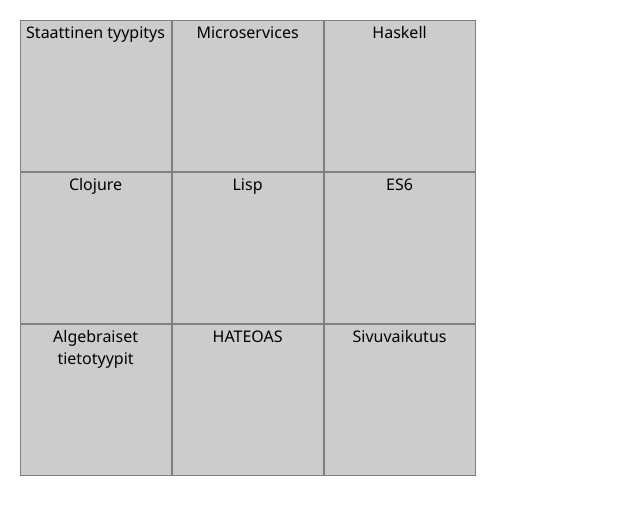
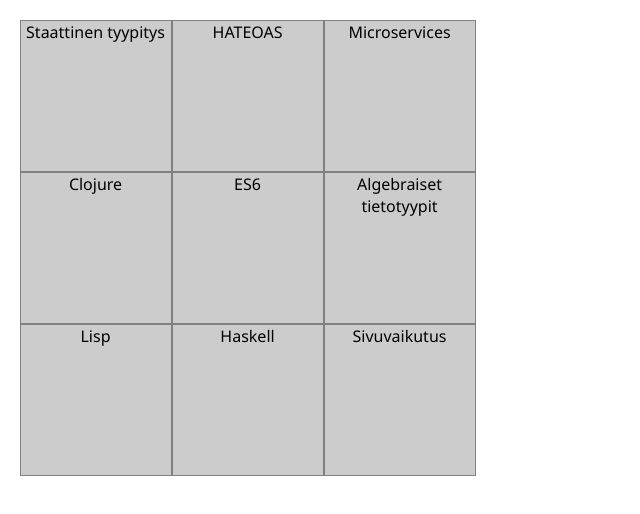
Before and after one commit to teelahti/trollibingo, a plain HTML site: page index.html in a window 1280 px wide. Shown: the whole page, without its empty margins (0-640 px from the left). Drawn offline with Linux system fonts and the light colour scheme.

Commit message:
Randomize

```diff
--- a/bingo.js
+++ b/bingo.js
@@ -1,4 +1,4 @@
-(function() {
+(function () {
     "use strict";
 
     var words = [
@@ -14,13 +14,23 @@
     ],
         template = Handlebars.default.compile(document.getElementById("grid-template").innerHTML),
         gridInstance = {
-        words: words.map(function(word) {
-            return { selected: false, word: word };
-        })
+            words: shuffleArray(words)
         },
     container = document.getElementById("gridContainer");
 
     container.innerHTML = template(gridInstance);
 
 
+
+
+    function shuffleArray(array) {
+        for (var i = array.length - 1; i > 0; i--) {
+            var j = Math.floor(Math.random() * (i + 1));
+            var temp = array[i];
+            array[i] = array[j];
+            array[j] = temp;
+        }
+        return array;
+    }
+
 })();
--- a/index.html
+++ b/index.html
@@ -21,7 +21,7 @@
         {{#each words}}
         <div>
             <input id="{{@index}}" type=checkbox />
-            <label for="{{@index}}">{{word}}</label>
+            <label for="{{@index}}">{{this}}</label>
         </div>
         {{/each}}
 
```
Lines whose indentation alone changed are shown as unchanged.
